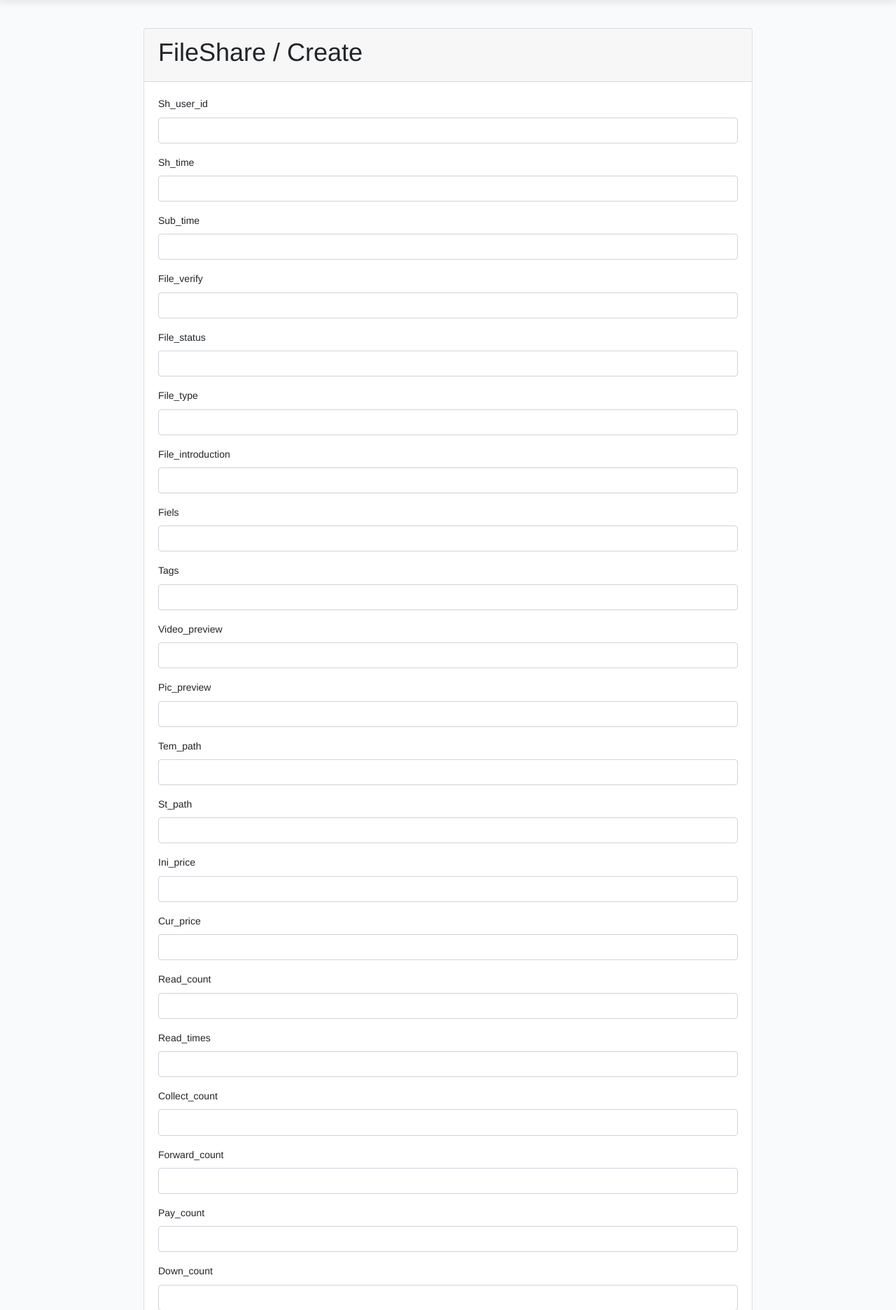
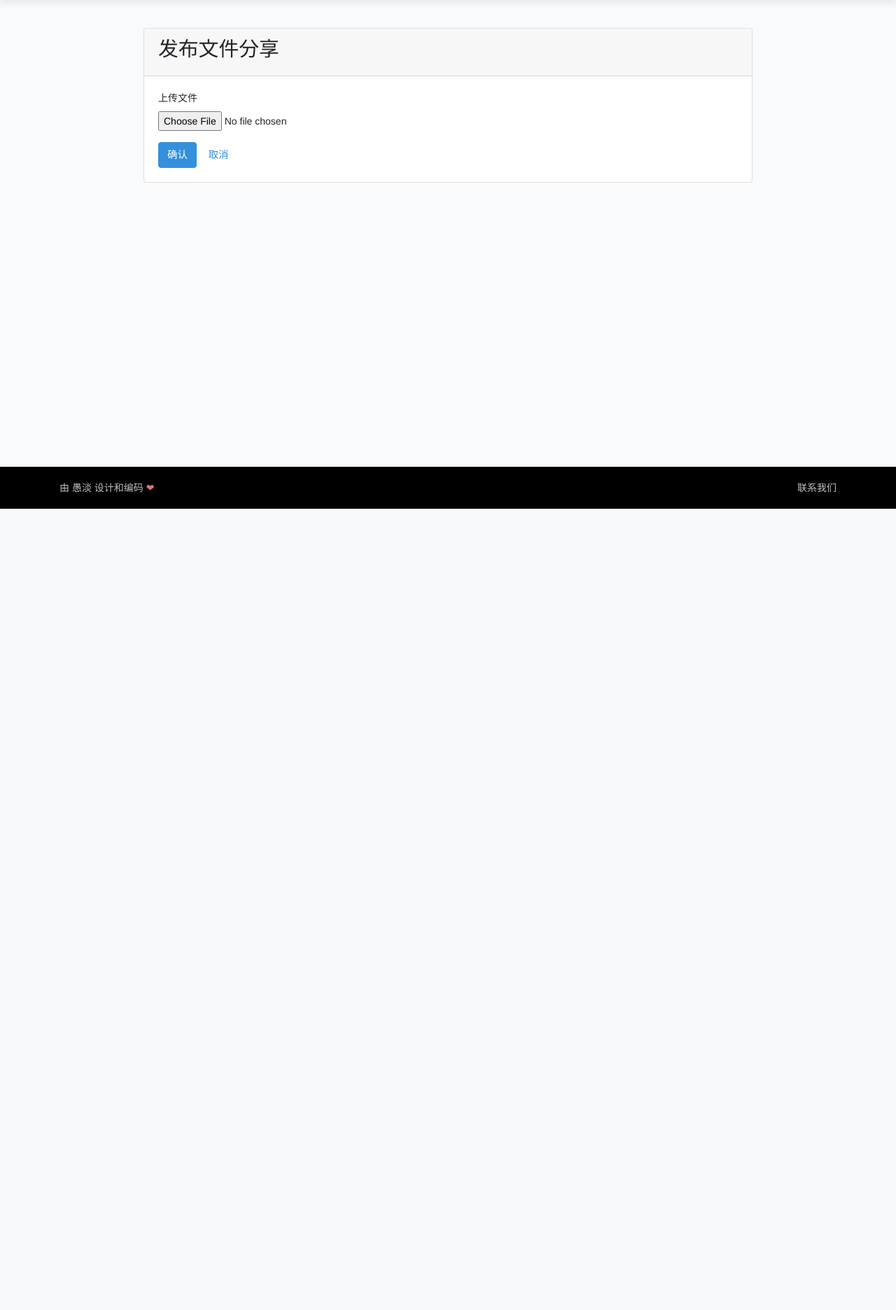
Before and after one commit to yudan99/laravel, a Laravel app: page /file_shares/create in a window 1280 px wide. Shown: the part 73-1945 px from the top of the page at 70% size. After the commit the page ends 800 px from the top, so only its background shows below. Run offline with Laravel 8, Linux system fonts and the light colour scheme; a user stored in the database is signed in; data comes from the database, SQL or seed files in the repository; style sheets or scripts are compiled from the project's sources; some libraries are stand-ins or nearby versions; some web fonts are replaced.

Commit message:
上传文件基本搞定

```diff
--- a/app/Http/Controllers/FileSharesController.php
+++ b/app/Http/Controllers/FileSharesController.php
@@ -3,9 +3,13 @@
 namespace App\Http\Controllers;
 
 use App\Models\FileShare;
+use App\Models\User;
 use Illuminate\Http\Request;
 use App\Http\Controllers\Controller;
 use App\Http\Requests\FileShareRequest;
+use App\Models\Fiel;
+use App\Handlers\FileUploadHandler;
+use Auth;
 
 class FileSharesController extends Controller
 {
@@ -25,14 +29,18 @@ class FileSharesController extends Controller
         return view('file_shares.show', compact('file_share'));
     }
 
-	public function create(FileShare $file_share)
+	public function create(FileShare $file_share, User $user)
 	{
-		return view('file_shares.create_and_edit', compact('file_share'));
+		$fiel = Fiel::all();
+	    return view('file_shares.create_and_edit', compact('file_share','fiel'));
 	}
 
-	public function store(FileShareRequest $request)
+	public function store(FileShareRequest $request, Fiel $fiel)
 	{
-		$file_share = FileShare::create($request->all());
+		$fiel->fill($request->all());
+		$fiel->user_id = Auth::id();
+		$fiel->save();
+	    //$file_share = FileShare::create($request->all());
 		return redirect()->route('file_shares.show', $file_share->id)->with('message', 'Created successfully.');
 	}
 
@@ -42,10 +50,24 @@ class FileSharesController extends Controller
 		return view('file_shares.create_and_edit', compact('file_share'));
 	}
 
-	public function update(FileShareRequest $request, FileShare $file_share)
+	public function update(FileShareRequest $request, FileUploadHandler $uploader, FileShare $file_share, User $user)
 	{
-		$this->authorize('update', $file_share);
-		$file_share->update($request->all());
+        //dd($request->tem_path);
+
+        $data = $request->all();
+
+        if ($request->tem_path){
+            $result = $uploader->save($request->tem_path,'tem_path', Auth::id());
+            //dd($result);
+            if ($result){
+                $data['tem_path'] = $result['tem_path'];
+            }
+        }
+
+        $file_share->update($data);
+
+//	    $this->authorize('update', $file_share);
+//		$file_share->update($request->all());
 
 		return redirect()->route('file_shares.show', $file_share->id)->with('message', 'Updated successfully.');
 	}
--- a/resources/views/common/error.blade.php
+++ b/resources/views/common/error.blade.php
@@ -1,6 +1,6 @@
 @if (count($errors) > 0)
   <div class="alert alert-danger">
-    <div class="mt-2"><b>有错误发生：</b></div>
+    <div class="mt-2"><b>注意哟 </b></div>
     <ul class="mt-2 mb-2">
       @foreach ($errors->all() as $error)
       <li><i class="glyphicon glyphicon-remove"></i> {{ $error }}</li>
--- a/resources/views/file_shares/_file_list.blade.php
+++ b/resources/views/file_shares/_file_list.blade.php
@@ -80,7 +80,7 @@
                                 <button class="btn btn-primary" >购买</button>
                             </div>
                             <div class="col">
-                                <a href="http://homestead.test/uploads/images/avatars/202011/666.docx" download="888.docx">
+                                <a href="{{ $file_share->tem_path }}" download="666.docx">
                                     <button class="btn btn-primary" >下载</button>
                                 </a>
                             </div>
--- a/resources/views/file_shares/create_and_edit.blade.php
+++ b/resources/views/file_shares/create_and_edit.blade.php
@@ -7,22 +7,22 @@
     <div class="card ">
 
       <div class="card-header">
-        <h1>
-          FileShare /
+        <h2>
           @if($file_share->id)
-            Edit #{{ $file_share->id }}
+            编辑 #{{ $file_share->user->name }}# 的文件分享
           @else
-            Create
+            发布文件分享
           @endif
-        </h1>
+        </h2>
       </div>
 
       <div class="card-body">
+
         @if($file_share->id)
-          <form action="{{ route('file_shares.update', $file_share->id) }}" method="POST" accept-charset="UTF-8">
+          <form action="{{ route('file_shares.update', $file_share->id) }}" method="POST" accept-charset="UTF-8" enctype="multipart/form-data">
           <input type="hidden" name="_method" value="PUT">
         @else
-          <form action="{{ route('file_shares.store') }}" method="POST" accept-charset="UTF-8">
+          <form action="{{ route('file_shares.store') }}" method="POST" accept-charset="UTF-8" enctype="multipart/form-data">
         @endif
 
           @include('common.error')
@@ -30,118 +30,56 @@
           <input type="hidden" name="_token" value="{{ csrf_token() }}">
 
 
-                <div class="form-group">
-                    <label for="sh_user_id-field">Sh_user_id</label>
-                    <input class="form-control" type="text" name="sh_user_id" id="sh_user_id-field" value="{{ old('sh_user_id', $file_share->sh_user_id ) }}" />
-                </div>
-                <div class="form-group">
-                    <label for="sh_time-field">Sh_time</label>
-                    <input class="form-control" type="text" name="sh_time" id="sh_time-field" value="{{ old('sh_time', $file_share->sh_time ) }}" />
-                </div>
-                <div class="form-group">
-                    <label for="sub_time-field">Sub_time</label>
-                    <input class="form-control" type="text" name="sub_time" id="sub_time-field" value="{{ old('sub_time', $file_share->sub_time ) }}" />
-                </div>
-                <div class="form-group">
-                    <label for="file_verify-field">File_verify</label>
-                    <input class="form-control" type="text" name="file_verify" id="file_verify-field" value="{{ old('file_verify', $file_share->file_verify ) }}" />
-                </div>
-                <div class="form-group">
-                	<label for="file_status-field">File_status</label>
-                	<input class="form-control" type="text" name="file_status" id="file_status-field" value="{{ old('file_status', $file_share->file_status ) }}" />
-                </div>
-                <div class="form-group">
-                	<label for="file_type-field">File_type</label>
-                	<input class="form-control" type="text" name="file_type" id="file_type-field" value="{{ old('file_type', $file_share->file_type ) }}" />
-                </div>
-                <div class="form-group">
-                	<label for="file_introduction-field">File_introduction</label>
-                	<input class="form-control" type="text" name="file_introduction" id="file_introduction-field" value="{{ old('file_introduction', $file_share->file_introduction ) }}" />
-                </div>
-                <div class="form-group">
-                	<label for="fiels-field">Fiels</label>
-                	<input class="form-control" type="text" name="fiels" id="fiels-field" value="{{ old('fiels', $file_share->fiels ) }}" />
-                </div>
-                <div class="form-group">
-                	<label for="tags-field">Tags</label>
-                	<input class="form-control" type="text" name="tags" id="tags-field" value="{{ old('tags', $file_share->tags ) }}" />
-                </div>
-                <div class="form-group">
-                	<label for="video_preview-field">Video_preview</label>
-                	<input class="form-control" type="text" name="video_preview" id="video_preview-field" value="{{ old('video_preview', $file_share->video_preview ) }}" />
-                </div>
-                <div class="form-group">
-                	<label for="pic_preview-field">Pic_preview</label>
-                	<input class="form-control" type="text" name="pic_preview" id="pic_preview-field" value="{{ old('pic_preview', $file_share->pic_preview ) }}" />
-                </div>
-                <div class="form-group">
-                	<label for="tem_path-field">Tem_path</label>
-                	<input class="form-control" type="text" name="tem_path" id="tem_path-field" value="{{ old('tem_path', $file_share->tem_path ) }}" />
-                </div>
-                <div class="form-group">
-                	<label for="st_path-field">St_path</label>
-                	<input class="form-control" type="text" name="st_path" id="st_path-field" value="{{ old('st_path', $file_share->st_path ) }}" />
-                </div>
-                <div class="form-group">
-                    <label for="ini_price-field">Ini_price</label>
-                    <input class="form-control" type="text" name="ini_price" id="ini_price-field" value="{{ old('ini_price', $file_share->ini_price ) }}" />
-                </div>
-                <div class="form-group">
-                    <label for="cur_price-field">Cur_price</label>
-                    <input class="form-control" type="text" name="cur_price" id="cur_price-field" value="{{ old('cur_price', $file_share->cur_price ) }}" />
-                </div>
-                <div class="form-group">
-                    <label for="read_count-field">Read_count</label>
-                    <input class="form-control" type="text" name="read_count" id="read_count-field" value="{{ old('read_count', $file_share->read_count ) }}" />
-                </div>
-                <div class="form-group">
-                    <label for="read_times-field">Read_times</label>
-                    <input class="form-control" type="text" name="read_times" id="read_times-field" value="{{ old('read_times', $file_share->read_times ) }}" />
-                </div>
-                <div class="form-group">
-                    <label for="collect_count-field">Collect_count</label>
-                    <input class="form-control" type="text" name="collect_count" id="collect_count-field" value="{{ old('collect_count', $file_share->collect_count ) }}" />
-                </div>
-                <div class="form-group">
-                    <label for="forward_count-field">Forward_count</label>
-                    <input class="form-control" type="text" name="forward_count" id="forward_count-field" value="{{ old('forward_count', $file_share->forward_count ) }}" />
-                </div>
-                <div class="form-group">
-                    <label for="pay_count-field">Pay_count</label>
-                    <input class="form-control" type="text" name="pay_count" id="pay_count-field" value="{{ old('pay_count', $file_share->pay_count ) }}" />
-                </div>
-                <div class="form-group">
-                    <label for="down_count-field">Down_count</label>
-                    <input class="form-control" type="text" name="down_count" id="down_count-field" value="{{ old('down_count', $file_share->down_count ) }}" />
-                </div>
-                <div class="form-group">
-                    <label for="down_times-field">Down_times</label>
-                    <input class="form-control" type="text" name="down_times" id="down_times-field" value="{{ old('down_times', $file_share->down_times ) }}" />
-                </div>
-                <div class="form-group">
-                    <label for="email_count-field">Email_count</label>
-                    <input class="form-control" type="text" name="email_count" id="email_count-field" value="{{ old('email_count', $file_share->email_count ) }}" />
-                </div>
-                <div class="form-group">
-                    <label for="email_times-field">Email_times</label>
-                    <input class="form-control" type="text" name="email_times" id="email_times-field" value="{{ old('email_times', $file_share->email_times ) }}" />
-                </div>
-                <div class="form-group">
-                    <label for="order-field">Order</label>
-                    <input class="form-control" type="text" name="order" id="order-field" value="{{ old('order', $file_share->order ) }}" />
-                </div>
-                <div class="form-group">
-                	<label for="excerpt-field">Excerpt</label>
-                	<textarea name="excerpt" id="excerpt-field" class="form-control" rows="3">{{ old('excerpt', $file_share->excerpt ) }}</textarea>
-                </div>
-                <div class="form-group">
-                	<label for="slug-field">Slug</label>
-                	<input class="form-control" type="text" name="slug" id="slug-field" value="{{ old('slug', $file_share->slug ) }}" />
-                </div>
+
+              <div class="form-group">
+                  <label for="tem-path-field" class="avatar-label">上传文件</label>
+                  <input type="file" name="tem_path" class="form-control-file">
+{{--                  @if($user->avatar)--}}
+{{--                      <br>--}}
+{{--                      <img class="thumbnail img-responsive" src="{{ $user->avatar }}" width="200" />--}}
+{{--                  @endif--}}
+              </div>
+
+{{--              <div class="form-group">--}}
+{{--                  <select class="form-control" name="category_id" required>--}}
+{{--                      <option value="" hidden disabled selected>归属领域</option>--}}
+{{--                      @foreach ($fiel as $value)--}}
+{{--                          <option value="{{ $value->id }}">{{ $value->name }}</option>--}}
+{{--                      @endforeach--}}
+{{--                  </select>--}}
+{{--              </div>--}}
+
+{{--              <div class="form-group">--}}
+{{--                  <select class="form-control" name="category_id" required>--}}
+{{--                      <option value="" hidden disabled selected>个性标签</option>--}}
+{{--                      @foreach ($fiel as $value)--}}
+{{--                          <option value="{{ $value->id }}">{{ $value->name }}</option>--}}
+{{--                      @endforeach--}}
+{{--                  </select>--}}
+{{--              </div>--}}
+
+{{--              <div class="form-group">--}}
+{{--                  <label for="introduction-field">文件介绍</label>--}}
+{{--                  <textarea name="introduction" id="introduction-field" class="form-control" rows="3"></textarea>--}}
+{{--              </div>--}}
+
+{{--              <div class="form-group">--}}
+{{--                  <select class="form-control" name="category_id" required>--}}
+{{--                      <option value="" hidden disabled selected>定价策略</option>--}}
+{{--                      @foreach ($fiel as $value)--}}
+{{--                          <option value="{{ $value->id }}">{{ $value->name }}</option>--}}
+{{--                      @endforeach--}}
+{{--                  </select>--}}
+{{--              </div>--}}
+
+{{--                <div class="form-group">--}}
+{{--                    <label for="sh_user_id-field">Sh_user_id</label>--}}
+{{--                    <input class="form-control" type="text" name="sh_user_id" id="sh_user_id-field" value="{{ old('sh_user_id', $file_share->sh_user_id ) }}" />--}}
+{{--                </div>--}}
 
           <div class="well well-sm">
-            <button type="submit" class="btn btn-primary">Save</button>
-            <a class="btn btn-link float-xs-right" href="{{ route('file_shares.index') }}"> <- Back</a>
+            <button type="submit" class="btn btn-primary">确认</button>
+            <a class="btn btn-link float-xs-right" href="{{ route('file_shares.index') }}">取消</a>
           </div>
         </form>
       </div>
```
Also changed, not shown: app/Handlers/FileUploadHandler.php (added, +41 -0 lines), 1 other file.
